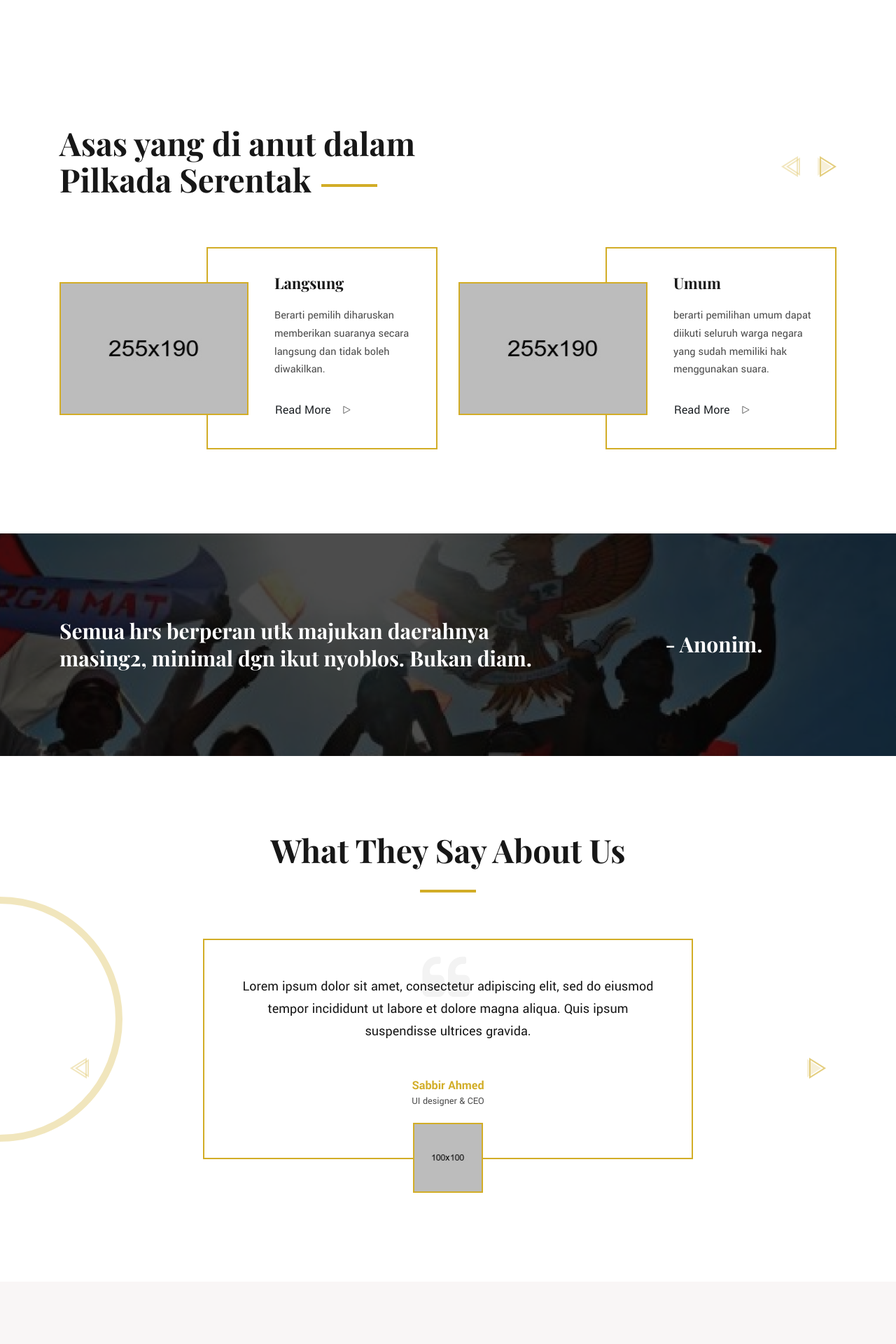
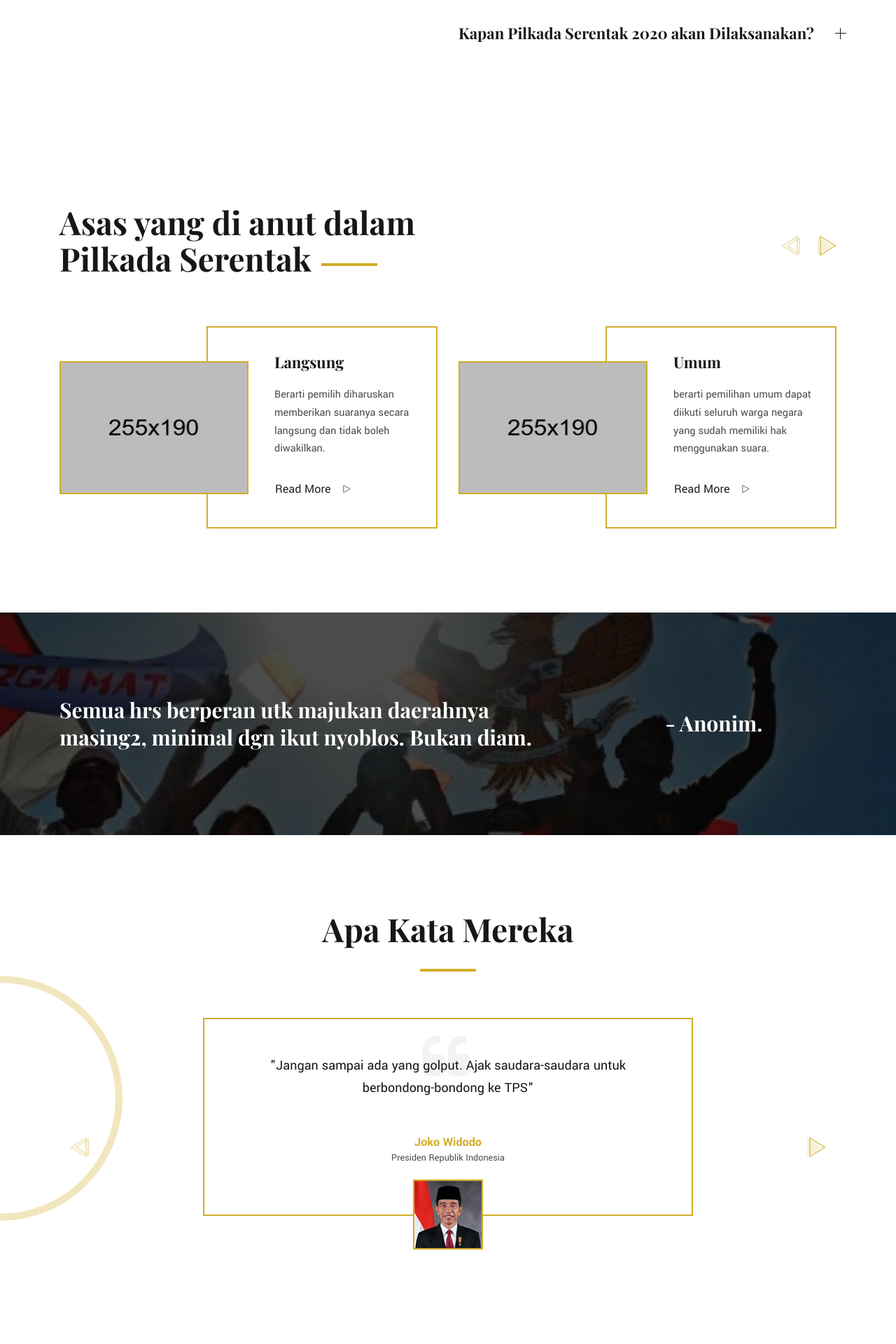
Before and after one commit to Kisusyenni-venessa/gemilih, a PHP site: page / in a window 1280 px wide. Shown: the part 1419-3339 px from the top of the page at 70% size. Run offline with PHP 8.4, Linux system fonts and the light colour scheme; some libraries are stand-ins or nearby versions.

Commit message:
Add content to index

```diff
--- a/assets/css/modif.css
+++ b/assets/css/modif.css
@@ -11,7 +11,7 @@ font-family: 'Open Sans', sans-serif; --> text
     --light-grey: #F7F0F0; /*isabelline*/
     --dark-color: #1C110A; /*smoky black*/
   }
-/* Navigation Bar */
+/* Color */
 
 .lawFirm--navbar-cover.sticky, .lawFirm--filter-search .btn {
     background-color: var(--header-color);
@@ -24,3 +24,11 @@ font-family: 'Open Sans', sans-serif; --> text
 .lawFirm--filter-search {
     box-shadow: 0px 5px 20px 0 rgba(193, 31, 31 , 0.5);
 }
+
+/* Index */
+.lawFirm--w-process-items .lawFirm--acc-item .expand-area ul {
+    list-style: disc;
+}
+.lawFirm--w-process-items .lawFirm--acc-item .expand-area ul li {
+    margin-left: 5px;
+}
--- a/index.php
+++ b/index.php
@@ -260,11 +260,18 @@
                             <div class="lawFirm--acc-item">
                                 <div class="target-area active" id="target-area">
                                     <h3 class="pb-25" data-toggle="collapse" data-target="#expand-area-1" aria-expanded="true" aria-controls="expand-area-1">
-                                        Analyzing <span></span>
+                                        Apa itu Pilkada? <span></span>
                                     </h3>
                                 </div>
                                 <div id="expand-area-1" class="collapse expand-area show" aria-labelledby="target-area" data-parent="#lawFirm--accordion">
-                                    <p class="pb-30 mb-0">You should read the case through at least once from beginning to end until you attempt to figure out which fact are most important or analyze the court's holding.</p>
+                                    <p>
+                                        <ul>
+                                        Pemilihan umum kepala daerah dan wakil kepala daerah (<b>'pilkada'</b> atau <b>'pemilukada'</b> ) adalah pemilihan umum untuk memilih kepala daerah dan wakil kepala daerah secara langsung di Indonesia oleh penduduk daerah setempat yang memenuhi syarat. <br>Kepala daerah dan wakil kepala daerah adalah:
+                                            <li>Gubernur dan wakil gubernur untuk provinsi</li>
+                                            <li>Bupati dan wakil bupati untuk kabupaten</li>
+                                            <li>Walikota dan wakil walikota untuk kota</li>
+                                        </ul>
+                                    </p>
                                 </div>
                             </div>
                             <!-- End of Working Process Item 01 -->
@@ -273,11 +280,12 @@
                             <div class="lawFirm--acc-item">
                                 <div class="target-area">
                                     <h3 class="collapsed pt-25 pb-25" data-toggle="collapse" data-target="#expand-area-2" aria-expanded="false" aria-controls="expand-area-2">
-                                        Research And Investigation <span></span>
+                                        Sudahkah Anda Terdaftar Sebagai Pemilih? <span></span>
                                     </h3>
                                 </div>
                                 <div id="expand-area-2" class="collapse expand-area" aria-labelledby="target-area" data-parent="#lawFirm--accordion">
-                                    <p class="pb-30 mb-0">You should read the case through at least once from beginning to end until you attempt to figure out which fact are most important or analyze the court's holding.</p>
+                                    <p class="pb-30 mb-0">Jelang Pemilihan Kepala Daerah atau Pilkada 2020, masyarakat disarankan mengecek apakah dirinya sudah terdaftar menjadi pemilih atau belum. Pengecekan cukup klik di <a href="https://www.lindungihakpilihmu.kpu.go.id/">www.lindungihakpilihmu.kpu.go.id</a>.</p>
+                                    <p>Apabila belum terdaftar, segera mendatangi Posko Pengaduan DPS/DPT di masing-masing daerahnya. Lalu dapat mendaftarkan diri dengan cara membawa KTP Elektronik yang asli untuk ditunjukkan kepada pengawas pilkada, dan menyerahkan fotocopynya.</p>
                                 </div>
                             </div>
                             <!-- End of Working Process Item 02 -->
@@ -286,7 +294,7 @@
                             <div class="lawFirm--acc-item">
                                 <div class="target-area">
                                     <h3 class="collapsed pt-25 pb-25" data-toggle="collapse" data-target="#expand-area-3" aria-expanded="false" aria-controls="expand-area-3">
-                                        Court of law Success <span></span>
+                                        Kapan Pilkada Serentak 2020 akan Dilaksanakan?<span></span>
                                     </h3>
                                 </div>
                                 <div id="expand-area-3" class="collapse expand-area" aria-labelledby="target-area" data-parent="#lawFirm--accordion">
@@ -442,7 +450,7 @@
         <div class="container">
             <!-- Section Title -->
             <div class="lawFirm--section-title text-center">
-                <h2>What They Say About Us <span></span></h2>
+                <h2>Apa Kata Mereka<span></span></h2>
             </div>
             <!-- End of Section Title -->
 
@@ -451,29 +459,29 @@
                 <!-- Slider Item 01 -->
                 <div class="lawFirm--testimonials-slider-item p-relative pt-50 pr-50 pb-70 pl-50 mb-55">
                     <div class="slider-item-text text-center">
-                        <p class="pb-50">Lorem ipsum dolor sit amet, consectetur adipiscing elit, sed do eiusmod tempor incididunt ut labore et dolore magna aliqua. Quis ipsum suspendisse ultrices gravida.</p>
+                        <p class="pb-50">"Jangan sampai ada yang golput. Ajak saudara-saudara untuk berbondong-bondong ke TPS"</p>
                         <div class="slider-item-client">
-                            <h4 class="yantramanav">Sabbir Ahmed</h4>
-                            <p>UI designer & CEO</p>
+                            <h4 class="yantramanav">Joko Widodo</h4>
+                            <p>Presiden Republik Indonesia</p>
                         </div>
                     </div>
                     <div class="slider-item-image">
-                        <img src="assets/images/testimonials-images/client-1.jpg" alt="" class="img-fluid" data-rjs="2">
+                        <img src="assets/images/people-img/jokowi.jpg" alt="" class="img-fluid" data-rjs="2">
                     </div>
                 </div>
                 <!-- End of Slider Item 01 -->
-
                 <!-- Slider Item 02 -->
                 <div class="lawFirm--testimonials-slider-item p-relative pt-50 pr-50 pb-70 pl-50 mb-55">
                     <div class="slider-item-text text-center">
-                        <p class="pb-50">Lorem ipsum dolor sit amet, consectetur adipiscing elit, sed do eiusmod tempor incididunt ut labore et dolore magna aliqua. Quis ipsum suspendisse ultrices gravida.</p>
+                        <p class="pb-50">“Ada 80 juta anak muda di negeri ini, 5 juta di antaranya pemilih pemula. Itu jumlah yang signifikan untuk menentukan nasib bangsa ini. Jadi yakinlah bahwa satu suaramu itu penting dan berharga”
+                        </p>
                         <div class="slider-item-client">
-                            <h4 class="yantramanav">Sabbir Ahmed</h4>
-                            <p>UI designer & CEO</p>
+                            <h4 class="yantramanav">Najwa Shihab</h4>
+                            <p>Presenter Mata Najwa</p>
                         </div>
                     </div>
                     <div class="slider-item-image">
-                        <img src="assets/images/testimonials-images/client-2.jpg" alt="" class="img-fluid" data-rjs="2">
+                        <img src="assets/images/people-img/najwa-shihab.jpg" alt="" class="img-fluid" data-rjs="2">
                     </div>
                 </div>
                 <!-- End of Slider Item 02 -->
@@ -481,17 +489,33 @@
                 <!-- Slider Item 03 -->
                 <div class="lawFirm--testimonials-slider-item p-relative pt-50 pr-50 pb-70 pl-50 mb-55">
                     <div class="slider-item-text text-center">
-                        <p class="pb-50">Lorem ipsum dolor sit amet, consectetur adipiscing elit, sed do eiusmod tempor incididunt ut labore et dolore magna aliqua. Quis ipsum suspendisse ultrices gravida.</p>
+                        <p class="pb-50">“Generasi milenial ini bisa dikatakan sebagai generasi rasional dan optimis. Jangan sampai generasi milenial golput. Golput tidak menjadi solusi untuk Indonesia yang lebih baik"</p>
                         <div class="slider-item-client">
-                            <h4 class="yantramanav">Sabbir Ahmed</h4>
-                            <p>UI designer & CEO</p>
+                            <h4 class="yantramanav">Asrorun Niam Sholeh</h4>
+                            <p>Deputi Pengembangan Pemuda Kementerian Pemuda dan Olahraga ( Kemenpora)</p>
                         </div>
                     </div>
                     <div class="slider-item-image">
-                        <img src="assets/images/testimonials-images/client-3.jpg" alt="" class="img-fluid" data-rjs="2">
+                        <img src="assets/images/people-img/asrorun-niam.jpg" alt="" class="img-fluid" data-rjs="2">
                     </div>
                 </div>
                 <!-- End of Slider Item 03 -->
+
+                <!-- Slider Item 04 -->
+                <div class="lawFirm--testimonials-slider-item p-relative pt-50 pr-50 pb-70 pl-50 mb-55">
+                    <div class="slider-item-text text-center">
+                        <p class="pb-50">"Suara dari masyarakat merupakan suatu amanah besar yang menentukan nasib bangsa kedepan. Mereka yang mengawal suara ini sudah sepantasnya kita sebut sebagai pahlawan demokrasi."</p>
+                        <div class="slider-item-client">
+                            <h4 class="yantramanav">Sandiaga Salahuddin Uno</h4>
+                            <p>Pengusaha dan Politikus</p>
+                        </div>
+                    </div>
+                    <div class="slider-item-image">
+                        <img src="assets/images/people-img/sandiaga-uno.jpg" alt="" class="img-fluid" data-rjs="2">
+                    </div>
+                </div>
+                <!-- End of Slider Item 04 -->
+
             </div>
             <!-- End of Testimonial Slider -->
         </div>
@@ -801,7 +825,7 @@
                     <!-- Item 04 Image -->
                     <div class="lawFirm--team-slider-item-image">
                         <!-- Image -->
-                        <img src="assets/images/team-images/person-4.jpg" alt="" class="img-fluid" data-rjs="2">
+                        <img src="assets/images/team-images/kisus.png" alt="" class="img-fluid" data-rjs="2">
                         <!-- End of Image -->
                         <!-- Social Links-->
                         <div class="social-links">
```
Also changed, not shown: assets/images/banner.jpeg (added), assets/images/people-img/asrorun-niam.jpg (added), assets/images/people-img/jokowi.jpg (added), assets/images/people-img/najwa-shihab.jpg (added), assets/images/people-img/sandiaga-uno.jpg (added), assets/images/team-images/alice.png, assets/images/team-images/angel.png, assets/images/team-images/henny.png, assets/images/team-images/kisus.png (added), assets/images/team-images/steven.png, 2 other files.
